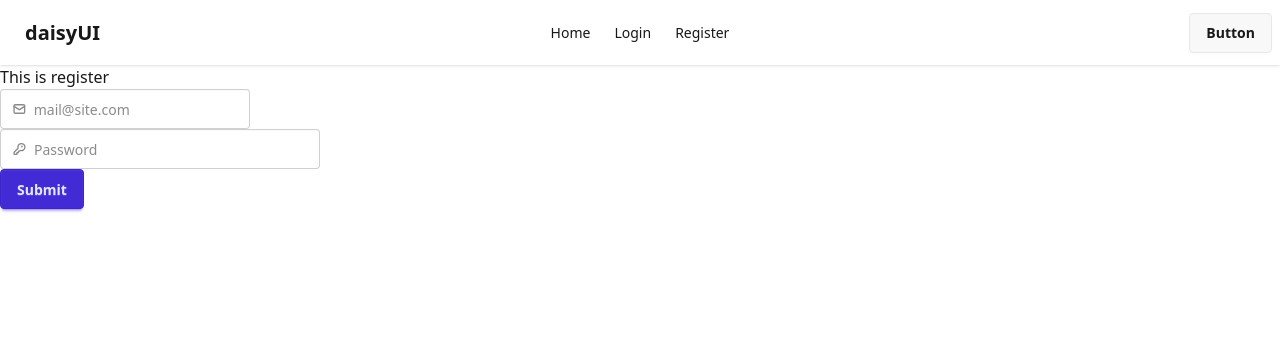
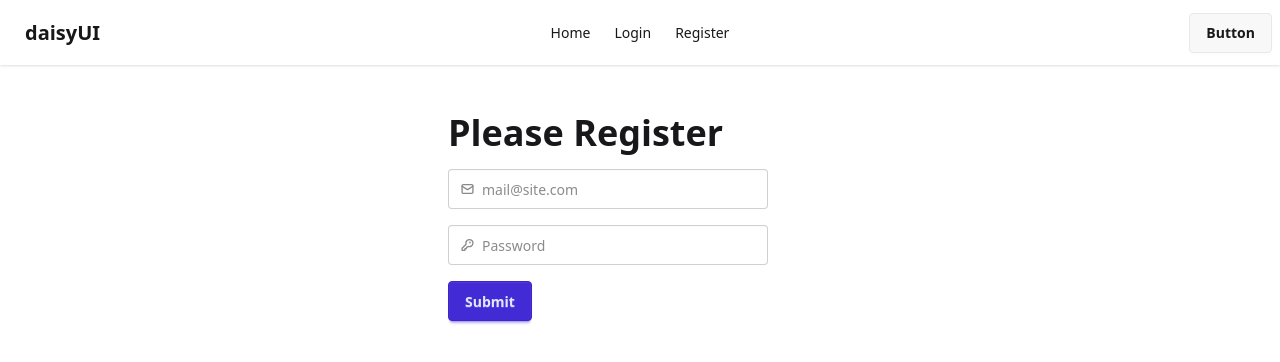
Before and after one commit to Al-Amin018555/explore-email-password-auth, a React (Vite) app: page /register in a window 1280 px wide. Shown: the top 362 px of the page. Built offline with nearby package versions, Linux system fonts and the light colour scheme.

Commit message:
changed form layout and learnt how to inegreate email password auth by creating user

```diff
--- a/package.json
+++ b/package.json
@@ -11,6 +11,7 @@
   },
   "dependencies": {
     "@tailwindcss/vite": "^4.1.16",
+    "firebase": "^12.4.0",
     "react": "^19.1.1",
     "react-dom": "^19.1.1",
     "react-router": "^7.9.4",
--- a/src/components/Register/Register.jsx
+++ b/src/components/Register/Register.jsx
@@ -1,18 +1,28 @@
+import { createUserWithEmailAndPassword } from "firebase/auth";
+import { auth } from "../../firebase.init";
+
 const Register = () => {
     const handleRegister = e => {
         e.preventDefault()
         const email = e.target.email.value;
         const password = e.target.password.value;
         console.log(email, password);
+
+        // create a user
+        createUserWithEmailAndPassword(auth, email, password)
+            .then(result => {
+                console.log(result);
+            })
+            .catch(error => {
+                console.log(error)
+            })
     }
 
     return (
-        <div>
-            <h2>This is register</h2>
-            <form onSubmit={handleRegister}>
+        <div className="max-w-sm mx-auto mt-12">
+            <h2 className="text-4xl font-bold mb-4">Please Register</h2>
+            <form className="space-y-4" onSubmit={handleRegister}>
                 {/* email field */}
-                <div className="join">
-                    <div>
                 <label className="input validator join-item">
                     <svg className="h-[1em] opacity-50" xmlns="http://www.w3.org/2000/svg" viewBox="0 0 24 24">
                         <g
@@ -29,8 +39,7 @@ const Register = () => {
                     <input name="email" type="email" placeholder="mail@site.com" required />
                 </label>
                 <div className="validator-hint hidden">Enter valid email address</div>
-                    </div>
-                </div>
+
                 <br />
                 {/* Password field */}
                 <label className="input validator">
@@ -53,7 +62,7 @@ const Register = () => {
                         name="password"
                         required
                         placeholder="Password"
-                        minlength="8"
+                        minLength="8"
                         pattern="(?=.*\d)(?=.*[a-z])(?=.*[A-Z]).{8,}"
                         title="Must be more than 8 characters, including number, lowercase letter, uppercase letter"
                     />
--- /dev/null
+++ b/src/firebase.init.js
@@ -0,0 +1,21 @@
+// Import the functions you need from the SDKs you need
+import { initializeApp } from "firebase/app";
+import { getAuth } from "firebase/auth";
+// TODO: Add SDKs for Firebase products that you want to use
+// https://firebase.google.com/docs/web/setup#available-libraries
+
+// Your web app's Firebase configuration
+const firebaseConfig = {
+    apiKey: "AIzaSyBECaNdaoX-A4rEWiaFAlnNbsdVq0_XLsM",
+    authDomain: "explore-email-pass-auth-f3a2a.firebaseapp.com",
+    projectId: "explore-email-pass-auth-f3a2a",
+    storageBucket: "explore-email-pass-auth-f3a2a.firebasestorage.app",
+    messagingSenderId: "768904466461",
+    appId: "1:768904466461:web:99869fcc9b26c21610f6f4"
+};
+
+// Initialize Firebase
+const app = initializeApp(firebaseConfig);
+
+// Initialize Firebase Authentication and get a reference to the service
+export const auth = getAuth(app);
```
Also changed, not shown: 1 other file (tests, documents, lock files or other folders). Lines whose indentation alone changed are shown as unchanged.
